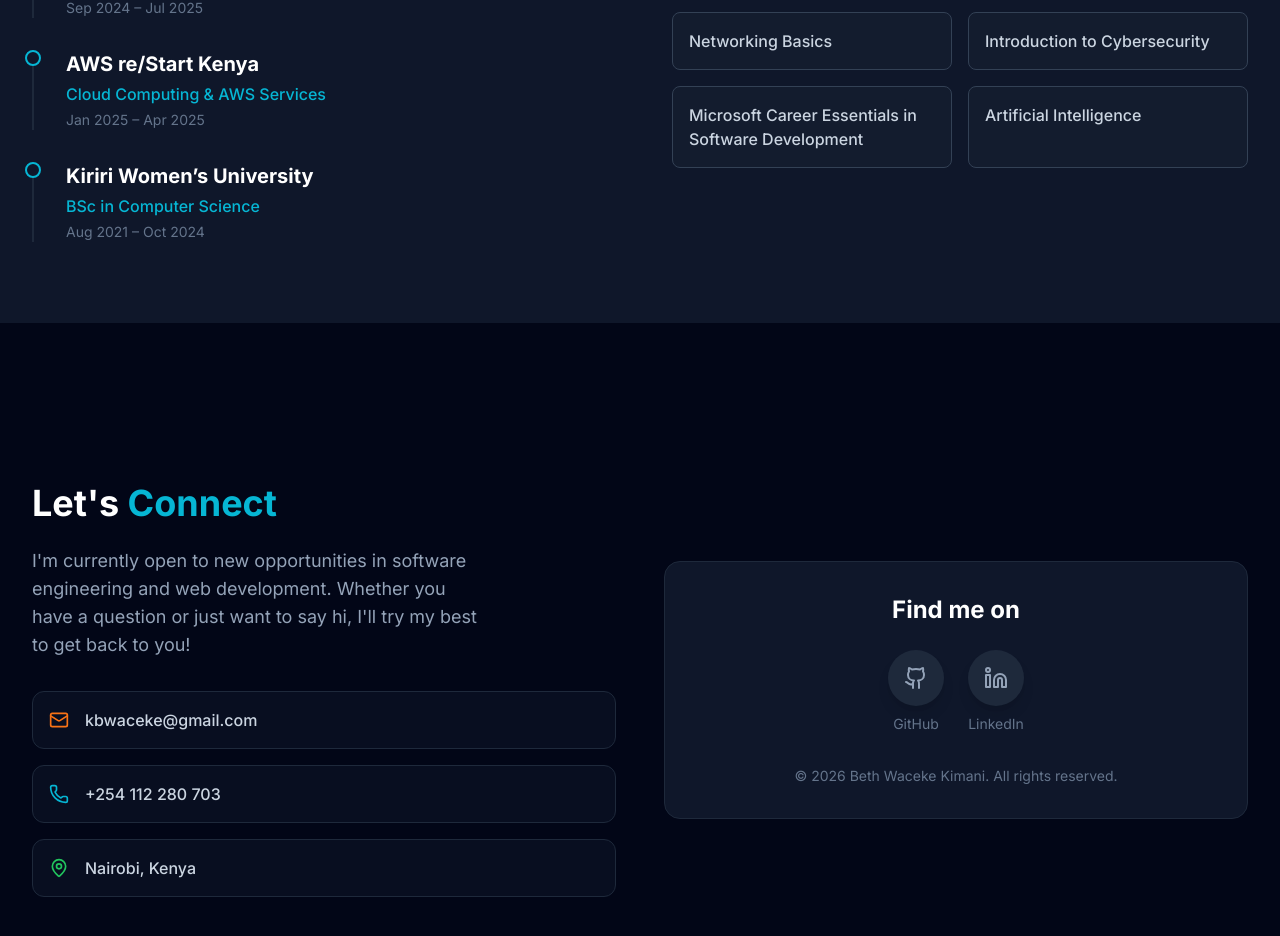
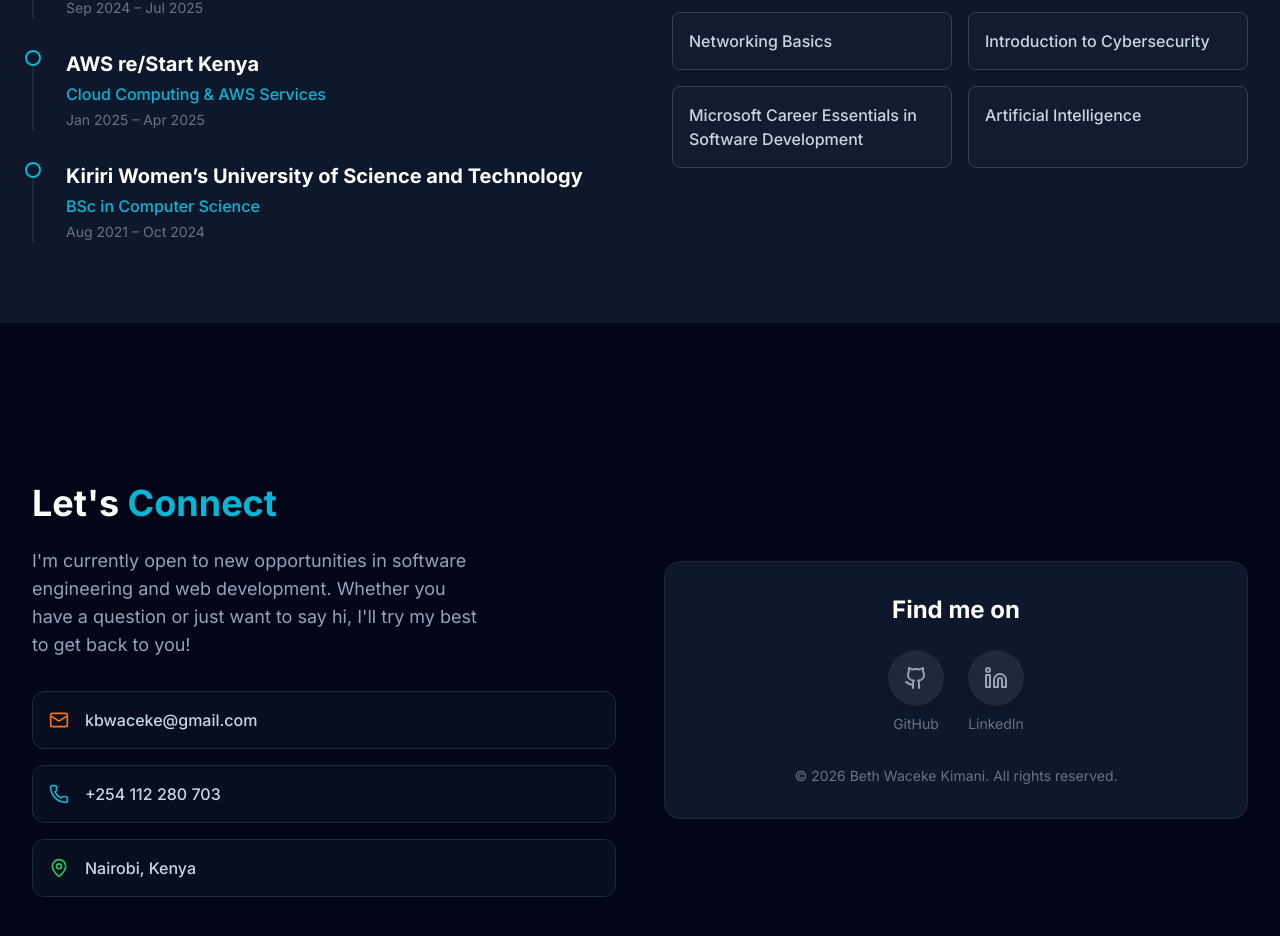
Before and after one commit to bethkimani/Beth-Kimani-portfolio-2026, a React (Vite) app: page / in a window 1280 px wide. Shown: the part 4872-5808 px from the top of the page. Built offline with nearby package versions, Linux system fonts and the light colour scheme.

Commit message:
Update Education.tsx

```diff
--- a/src/components/Education.tsx
+++ b/src/components/Education.tsx
@@ -13,7 +13,7 @@
   period: 'Jan 2025 – Apr 2025'
 },
 {
-  school: 'Kiriri Women’s University',
+  school: 'Kiriri Women’s University of Science and Technology',
   degree: 'BSc in Computer Science',
   period: 'Aug 2021 – Oct 2024'
 }];
```
